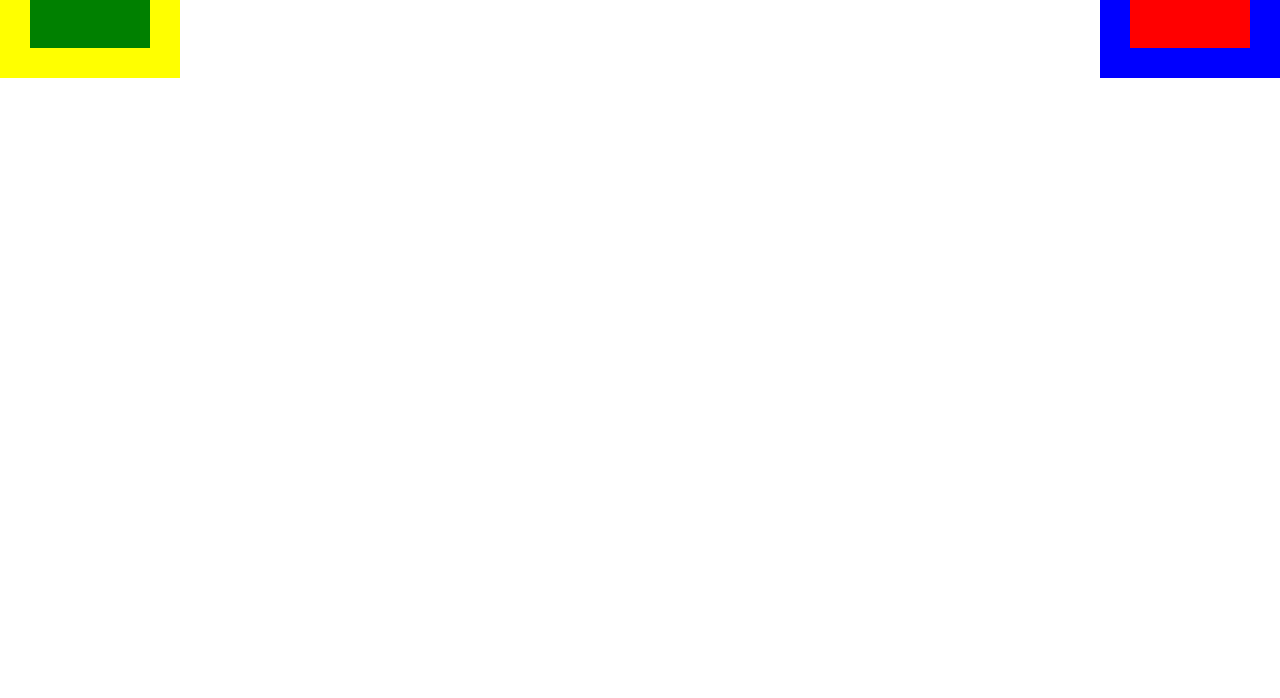
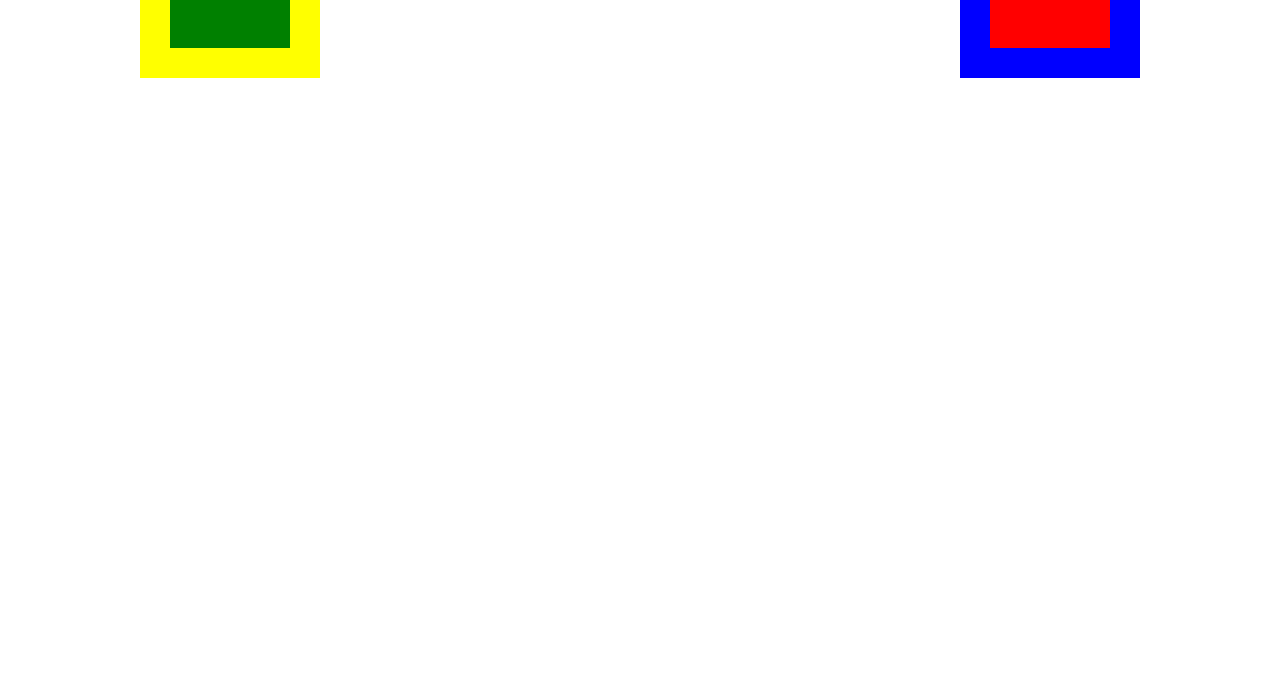
Before and after one commit to amikableboy/box-mod, a plain HTML site: page index.html in a window 1280 px wide. Shown: the part 102-800 px from the top of the page. Drawn offline with Linux system fonts and the light colour scheme.

Commit message:
Update index.css

```diff
--- a/index.css
+++ b/index.css
@@ -3,6 +3,12 @@ body {
   padding: 0;
   box-sizing: border-box;
   font-size: 40px;
+}
+.container {
+  width: 1000px;
+  height: 800px;
+  margin-right: auto;
+  margin-left: auto;
 }
 .one {
   background-color: red;
```
